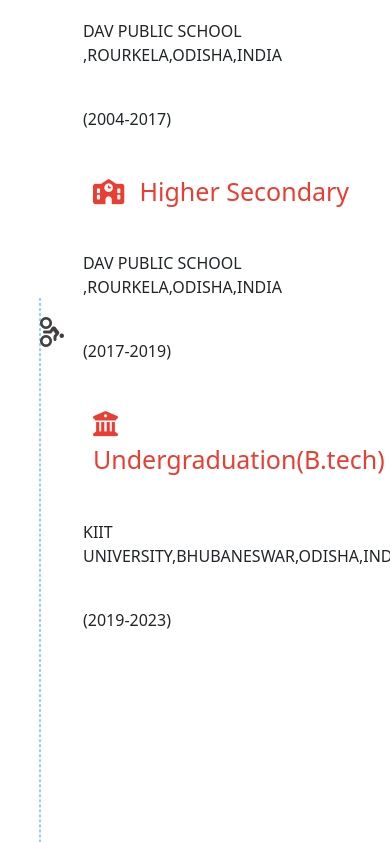
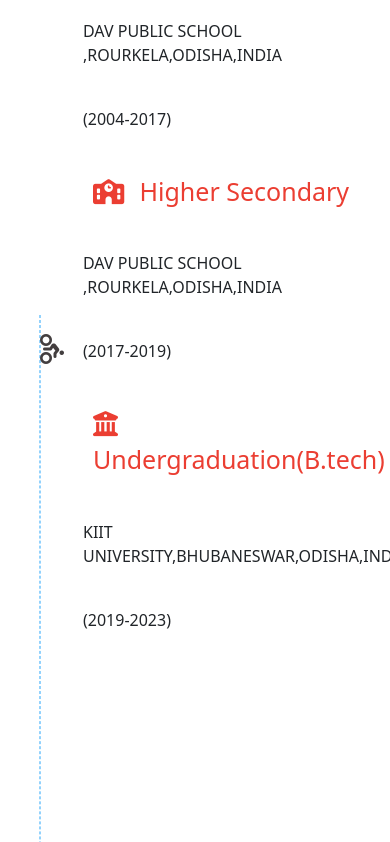
Before and after one commit to Aryaman2001prog/.github.io, a plain HTML site: page index.html in a window 390 px wide. Shown: the part 2816-3658 px from the top of the page. Drawn offline with nearby package versions, Linux system fonts and the light colour scheme.

Commit message:
Update style.css

```diff
--- a/style.css
+++ b/style.css
@@ -600,7 +600,7 @@ button:focus {
     .time-divider {
         /* top: 10%;
         left: 2%; */
-        top: 369%;
+        top: 371%;
         left: 10%;
         height: 87%;
     }
```
